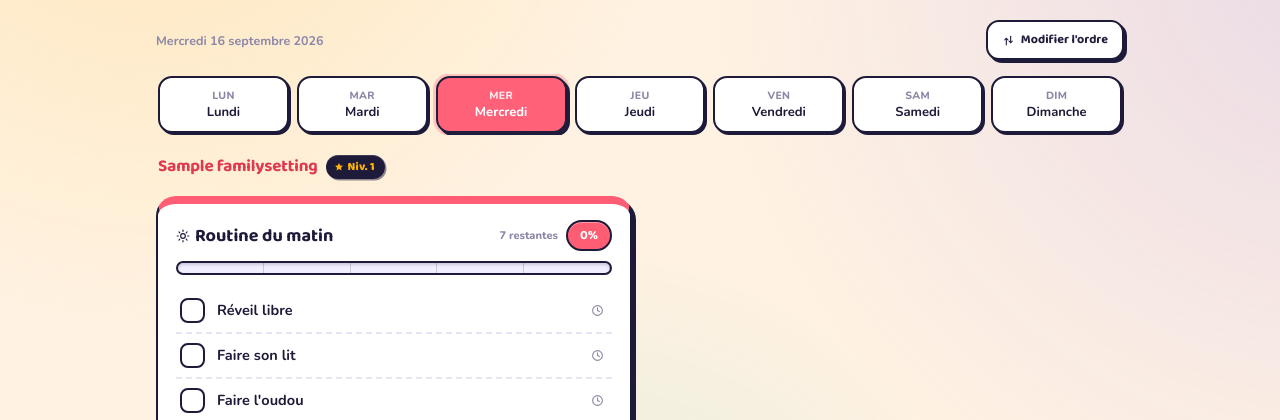
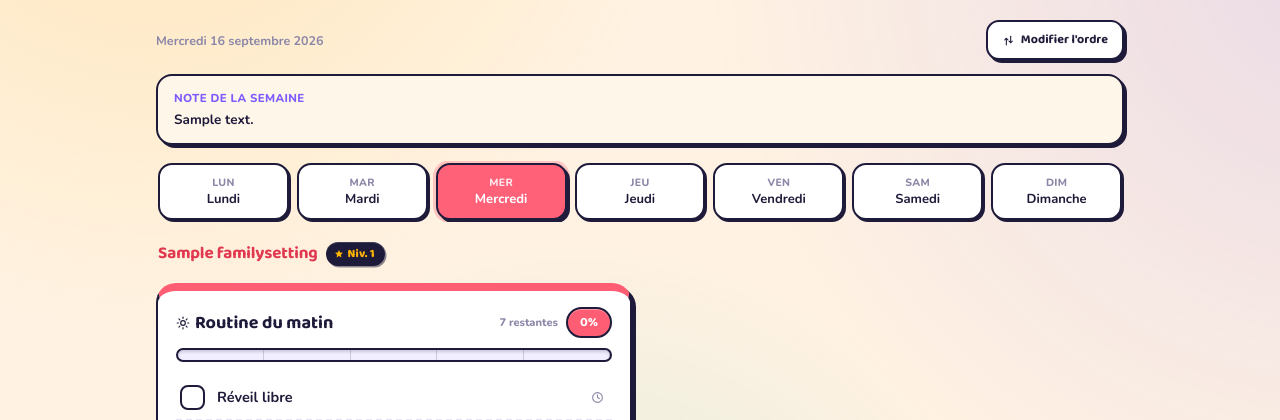
Before and after one commit to Khadaassi/notre-semaine, a Django app: page / in a window 1280 px wide. Shown: the part 141-561 px from the top of the page. Run offline with Django 5.2, Linux system fonts and the light colour scheme; a user stored in the database is signed in; data comes from the database, SQL or seed files in the repository; tables that the repository leaves empty hold one stand-in row (values such as "Sample post").

Commit message:
Surface FamilySettings.week_note on "Aujourd'hui" and the semainier
week_note was already saved from the settings form but never rendered
anywhere. today.html reads it straight off the `settings` object already
in its context (no view change needed there — today() already loads
FamilySettings for the current family, minimizing overlap with the
parallel work on that view). week_view now also passes it to week.html,
which shows the same note block when non-empty.

Co-Authored-By: Claude Sonnet 5 <noreply@anthropic.com>

```diff
--- a/planner/views.py
+++ b/planner/views.py
@@ -433,6 +433,7 @@ def week_view(request):
         'prev_week': week_start - datetime.timedelta(days=7),
         'next_week': week_start + datetime.timedelta(days=7),
         'is_current_week': week_start == today_monday, 'current_week': today_monday,
+        'week_note': settings.week_note,
     })
 
 
--- a/static/planner/style.css
+++ b/static/planner/style.css
@@ -309,6 +309,12 @@ nav.tabs a .nav-icon{margin-right:6px;}
 .week-duplicate-form{margin-bottom:16px;}
 .duplicate-btn{background:var(--mint-dk);font-size:12.5px;padding:9px 16px;}
 
+.weeknote{background:#fff6ea;border-radius:16px;padding:14px 16px;margin-bottom:16px;
+  border:2.5px solid var(--navy);box-shadow:var(--shadow-sm);}
+.weeknote-label{font-size:11.5px;font-weight:800;color:var(--plum);text-transform:uppercase;
+  letter-spacing:.03em;margin-bottom:4px;}
+.weeknote-text{font-size:13.5px;font-weight:700;color:var(--navy);}
+
 /* ---- Agenda vertical (mobile) : même contenu que le tableau, présenté jour par jour ---- */
 .week-agenda{display:none;}
 .agenda-day{border:2.5px solid var(--navy);border-radius:16px;padding:12px 14px;margin-bottom:12px;background:white;
--- a/templates/planner/today.html
+++ b/templates/planner/today.html
@@ -6,6 +6,12 @@
     <span class="row-icon icon-reorder"></span><span class="toggle-label">Modifier l'ordre</span>
   </button>
 </div>
+{% if settings.week_note %}
+<div class="weeknote">
+  <div class="weeknote-label">Note de la semaine</div>
+  <div class="weeknote-text">{{ settings.week_note|linebreaksbr }}</div>
+</div>
+{% endif %}
 <div class="dayrow">
   {% for c in day_chips %}
     <a class="daychip {% if c.is_selected %}active{% endif %}" href="?day={{ c.key }}">
```
Also changed, not shown: planner/tests.py (+28 -0 lines), templates/planner/week.html (+7 -0 lines).
